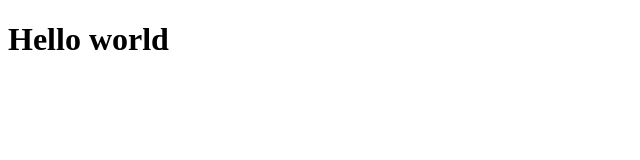
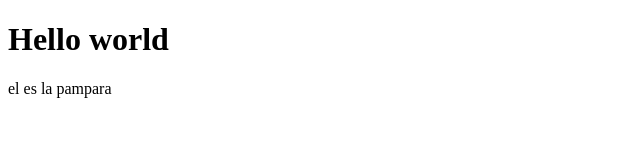
Before and after one commit to oscarandresnavamen18-debut/mini_sitio_3, a plain HTML site: page index.html in a window 1280 px wide. Shown: the whole page, without its empty margins (0-640 px from the left). Drawn offline with Linux system fonts and the light colour scheme.

Commit message:
feat(index): agregamos un parrafo a nuestro index (#1)

```diff
--- a/index.html
+++ b/index.html
@@ -7,5 +7,6 @@
 </head>
 <body>
     <h1>Hello world</h1>
+    <p>el es la pampara</p>
 </body>
 </html>
```
